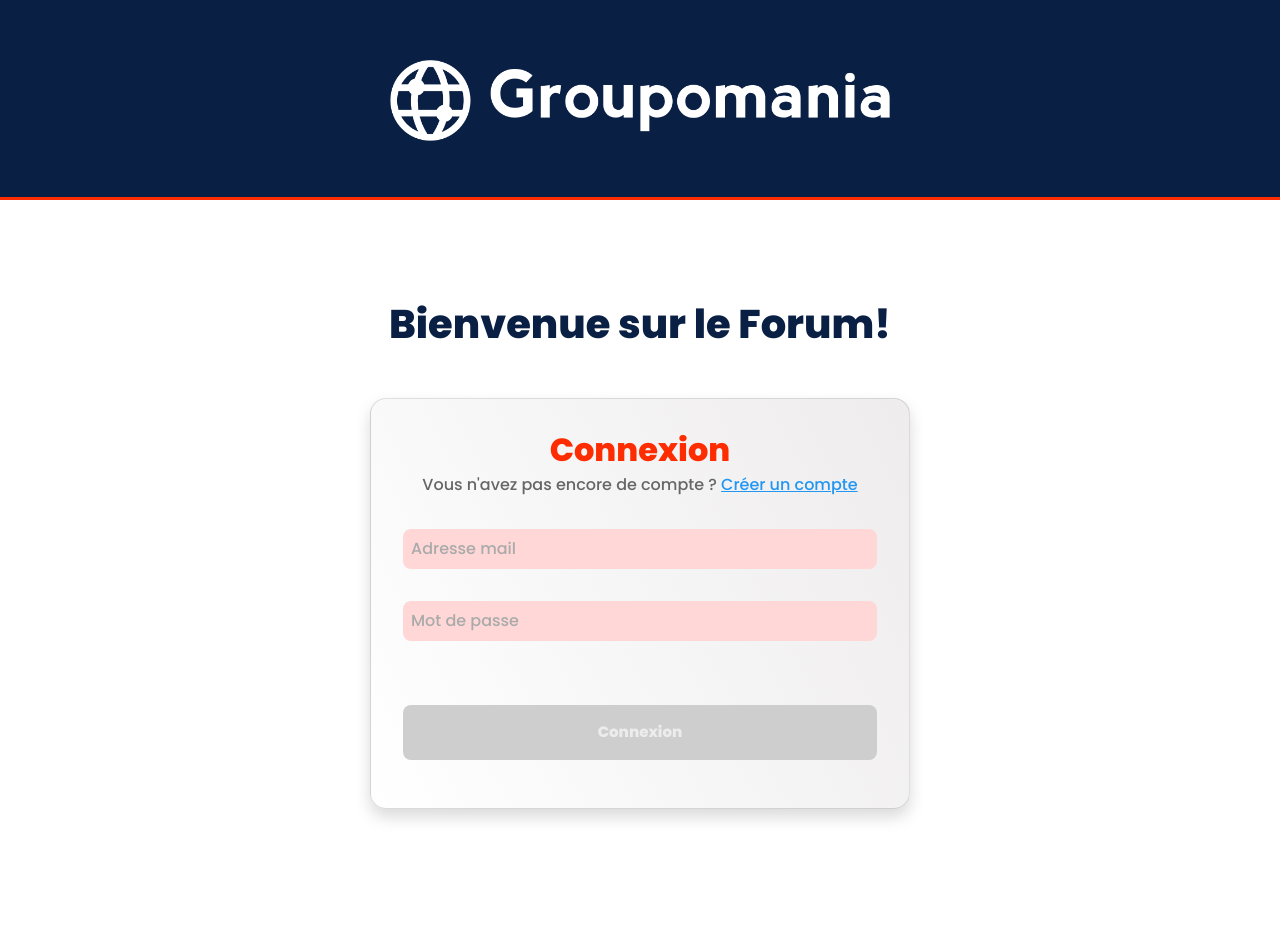
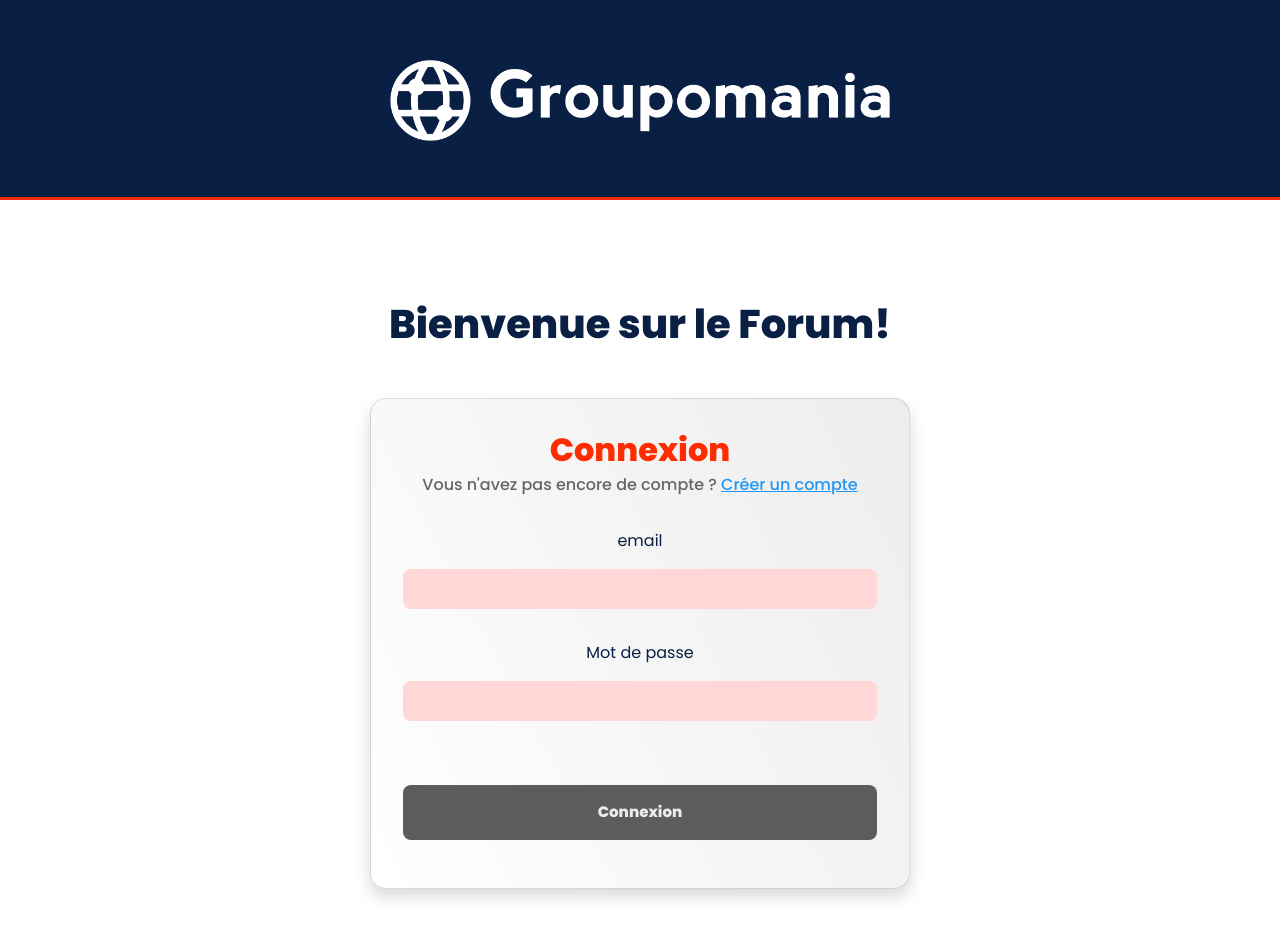
Before and after one commit to DavidAlleaume/DavidAlleaume_frontend_P7, a Vue app: page / in a window 1280 px wide. Before the commit the page ends 857 px from the top, so only its background shows below. Built offline with nearby package versions, Linux system fonts and the light colour scheme.

Commit message:
Modifications suite à la soutenance - Amélioration de l'accessibilité

```diff
--- a/src/components/Header.css
+++ b/src/components/Header.css
@@ -1,9 +1,7 @@
-.forum-link {
-    text-decoration: none;
-    font-size: 25px;
-}
 .link {
     color: white;
+    text-decoration: none;
+    font-size: 20px;
 }
 .link:hover {
     color: #ff6242;
@@ -36,10 +34,16 @@ ul {
         width:250px;
         margin-left: 10px;
     }
+    .link {
+        font-size: 15px;
+    }
 }
 @media screen and (max-width: 400px) {
     .logo {
         width:200px;
         margin-left: 0px;
     }
+    .link {
+        font-size: 15px;
+    }
 }
--- a/src/components/Header.vue
+++ b/src/components/Header.vue
@@ -18,10 +18,10 @@
                         <router-link class-active="active" class="forum-link link" to="/forum">Forum</router-link>
                     </li>
                     <li>
-                        <router-link to="/profile"><fa icon="user-cog" class="icon-custom link" /></router-link>
+                        <router-link to="/profile" class="link"><fa icon="user-cog" role="img" class="icon-custom" /> Profil</router-link>
                     </li>
                     <li>
-                        <router-link @click="logout()" to="/"><fa icon="sign-out-alt" class="icon-custom link" /></router-link>
+                        <router-link @click="logout()" to="/" class="link"><fa icon="sign-out-alt" role="img" class="icon-custom" /> Déconnexion</router-link>
                     </li>
                 </ul>
             </div>
--- a/src/views/Home.css
+++ b/src/views/Home.css
@@ -55,15 +55,16 @@ header {
     background: #1976d2;
 }
 .button--disabled {
-    background: #cecece;
+    background: #5c5c5c;
     color: #ececec;
 }
 .button--disabled:hover {
     cursor: not-allowed;
-    background: #cecece;
+    background: #414141;
 }
 .form-row {
     display: flex;
+    flex-direction: column;
     margin: 16px 0px;
     gap: 16px;
     flex-wrap: wrap;
--- a/src/views/Home.vue
+++ b/src/views/Home.vue
@@ -13,21 +13,25 @@
             <h2 class="card-title" v-else>Inscription</h2>
             <p class="card-subtitle mb-3" v-if="mode == 'login'">
                 Vous n'avez pas encore de compte ?
-                <span class="card-action" @click="switchToCreateAccount()">Créer un compte</span>
+                <a class="card-action" @click="switchToCreateAccount()">Créer un compte</a>
             </p>
             <p class="card-subtitle mb-3" v-else>
                 Vous avez déjà un compte ?
-                <span class="card-action" @click="switchToLogin()">Se connecter</span>
+                <a class="card-action" @click="switchToLogin()">Se connecter</a>
             </p>
             <div class="form-row">
-                <input v-model="email" class="form-row-input" type="text" placeholder="Adresse mail" />
+                <label for="email">email</label>
+                <input v-model="email" id="email" class="form-row-input" type="text" />
             </div>
             <div class="form-row" v-if="mode == 'create'">
-                <input v-model="firstname" class="form-row-input" type="text" placeholder="Prénom" />
-                <input v-model="lastname" class="form-row-input" type="text" placeholder="Nom" />
+                <label for="firstname">Prénom</label>
+                <input v-model="firstname" id="firstname" class="form-row-input" type="text" />
+                <label for="lastname">Nom</label>
+                <input v-model="lastname" id="lastname" class="form-row-input" type="text" />
             </div>
             <div class="form-row">
-                <input v-model="password" class="form-row-input" type="password" placeholder="Mot de passe" />
+                <label for="password">Mot de passe</label>
+                <input v-model="password" id="password" class="form-row-input" type="password" />
             </div>
             <div class="form-row error-message">
                 <p class="my-3 text-danger">{{ message }}</p>
```
